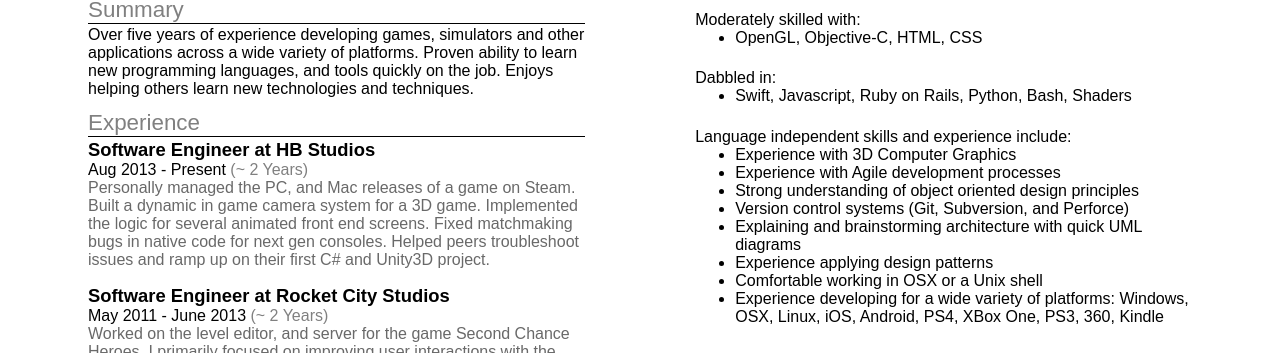
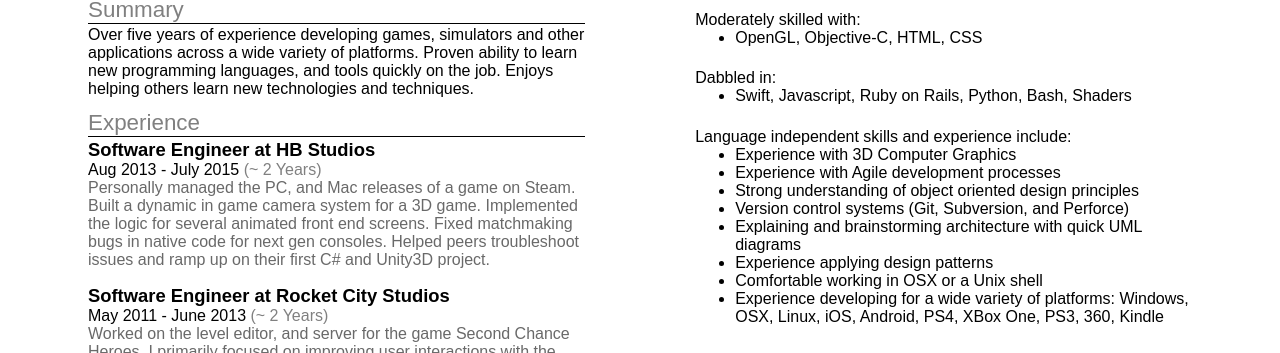
Before and after one commit to lockyer/lockyer.github.io, a Jekyll site: the page built from resume/index.html, in a window 1280 px wide. Shown: the part 176-529 px from the top of the page. Built offline with Jekyll 4.4.1, drawn with Linux system fonts in a browser that asks for light colours; Markdown is read by kramdown in place of the engine named in the settings.

Commit message:
Update index.html

```diff
--- a/resume/index.html
+++ b/resume/index.html
@@ -175,7 +175,7 @@
 
    <div class="job">
 		<div class="title">Software Engineer at HB Studios</div>
-		<div class="duration">Aug 2013 - Present
+		<div class="duration">Aug 2013 - July 2015
 			<span class="durationSummary">(~ 2 Years)</span>
 		</div>
 		<div class="jobSummary">
```
